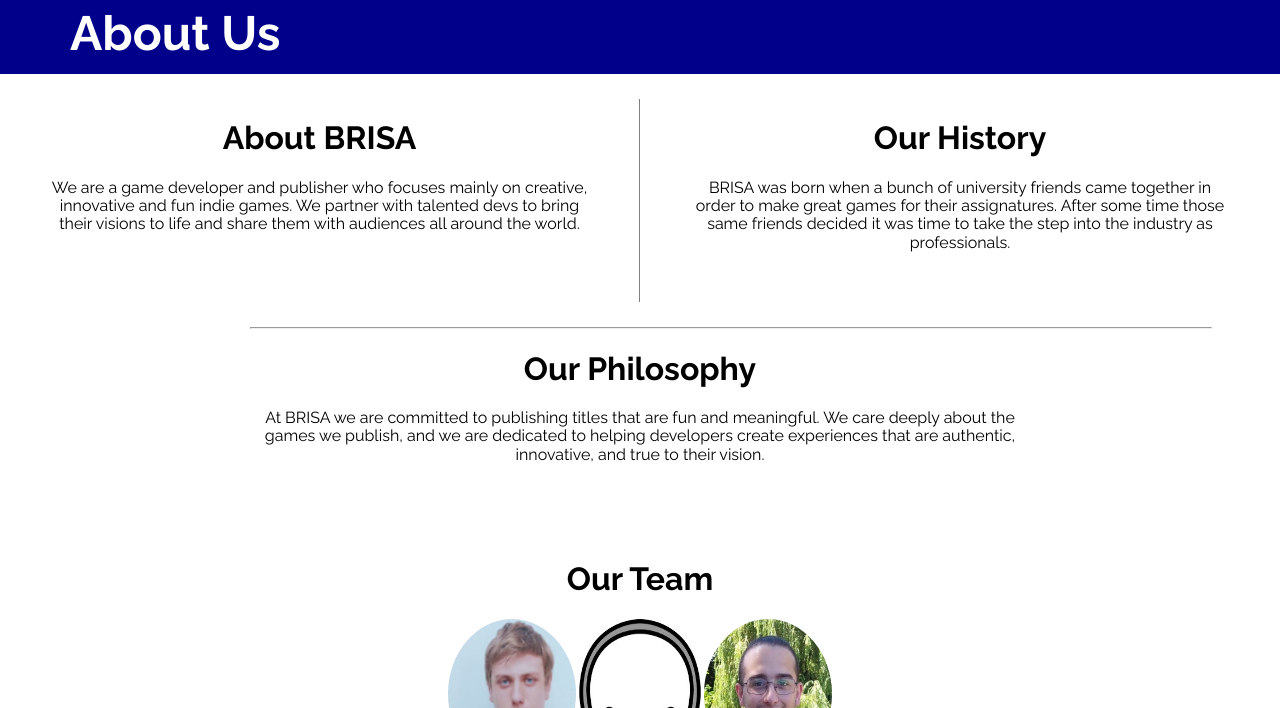
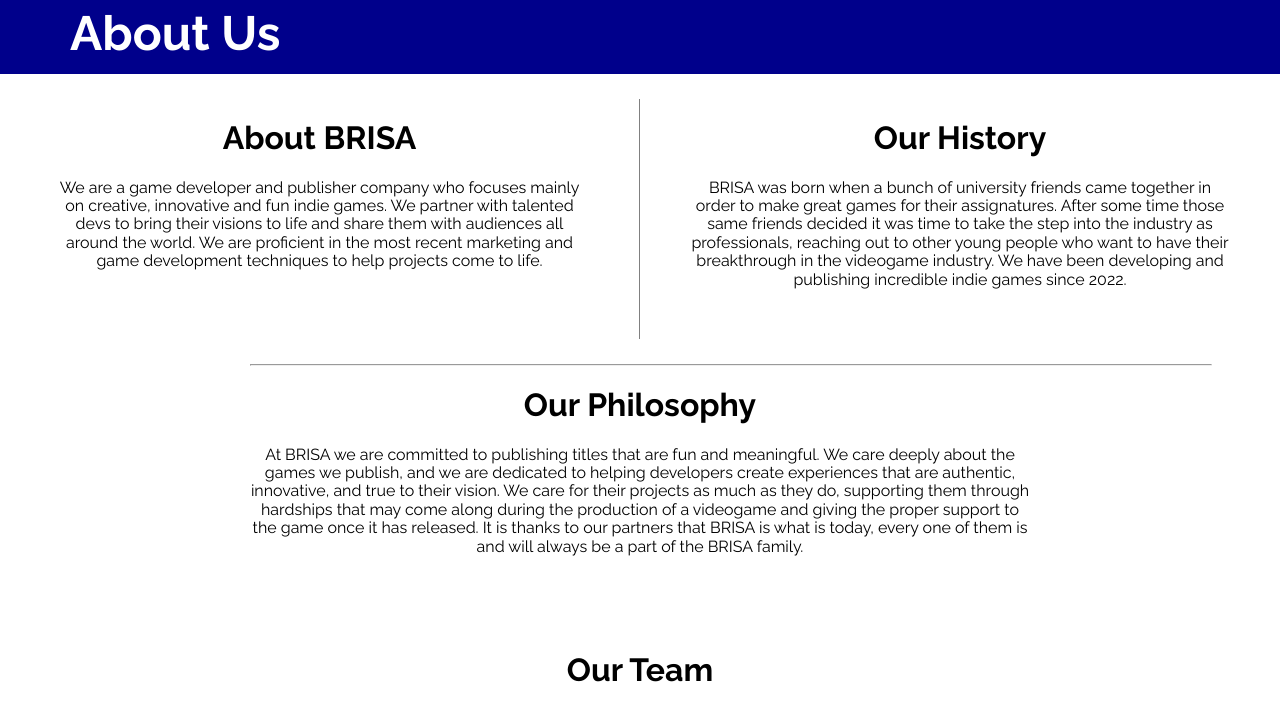
Before and after one commit to BCzk/TpDisWeb, a plain HTML site: page Paginas/about.html in a window 1280 px wide. Shown: the part 76-784 px from the top of the page. Drawn offline with Linux system fonts and the light colour scheme.

Commit message:
Más texto en "About Us"

```diff
--- a/Paginas/about.html
+++ b/Paginas/about.html
@@ -52,19 +52,19 @@
                         <!-- About Us -->
                         <div class="about">
                             <h1>About BRISA</h1>
-                            <p>We are a game developer and publisher who focuses mainly on creative, innovative and fun indie games. We partner with talented devs to bring their visions to life and share them with audiences all around the world.</p>
+                            <p>We are a game developer and publisher company who focuses mainly on creative, innovative and fun indie games. We partner with talented devs to bring their visions to life and share them with audiences all around the world. We are proficient in the most recent marketing and game development techniques to help projects come to life.</p>
                         </div>
                         <!-- Our History -->
                         <div class="history">
                             <h1>Our History</h1>
-                            <p>BRISA was born when a bunch of university friends came together in order to make great games for their assignatures. After some time those same friends decided it was time to take the step into the industry as professionals.</p>
+                            <p>BRISA was born when a bunch of university friends came together in order to make great games for their assignatures. After some time those same friends decided it was time to take the step into the industry as professionals, reaching out to other young people who want to have their breakthrough in the videogame industry. We have been developing and publishing incredible indie games since 2022.</p>
                         </div>
                     </div>
                     <!-- Our Philosophy -->
                     <div class="philosophy">
                         <hr class="hbar" />
                         <h1>Our Philosophy</h1>
-                        <p>At BRISA we are committed to publishing titles that are fun and meaningful. We care deeply about the games we publish, and we are dedicated to helping developers create experiences that are authentic, innovative, and true to their vision.</p>
+                        <p>At BRISA we are committed to publishing titles that are fun and meaningful. We care deeply about the games we publish, and we are dedicated to helping developers create experiences that are authentic, innovative, and true to their vision. We care for their projects as much as they do, supporting them through hardships that may come along during the production of a videogame and giving the proper support to the game once it has released. It is thanks to our partners that BRISA is what is today, every one of them is and will always be a part of the BRISA family.</p>
                     </div>
                     <!-- Our Team -->
                     <div class="team">
```
